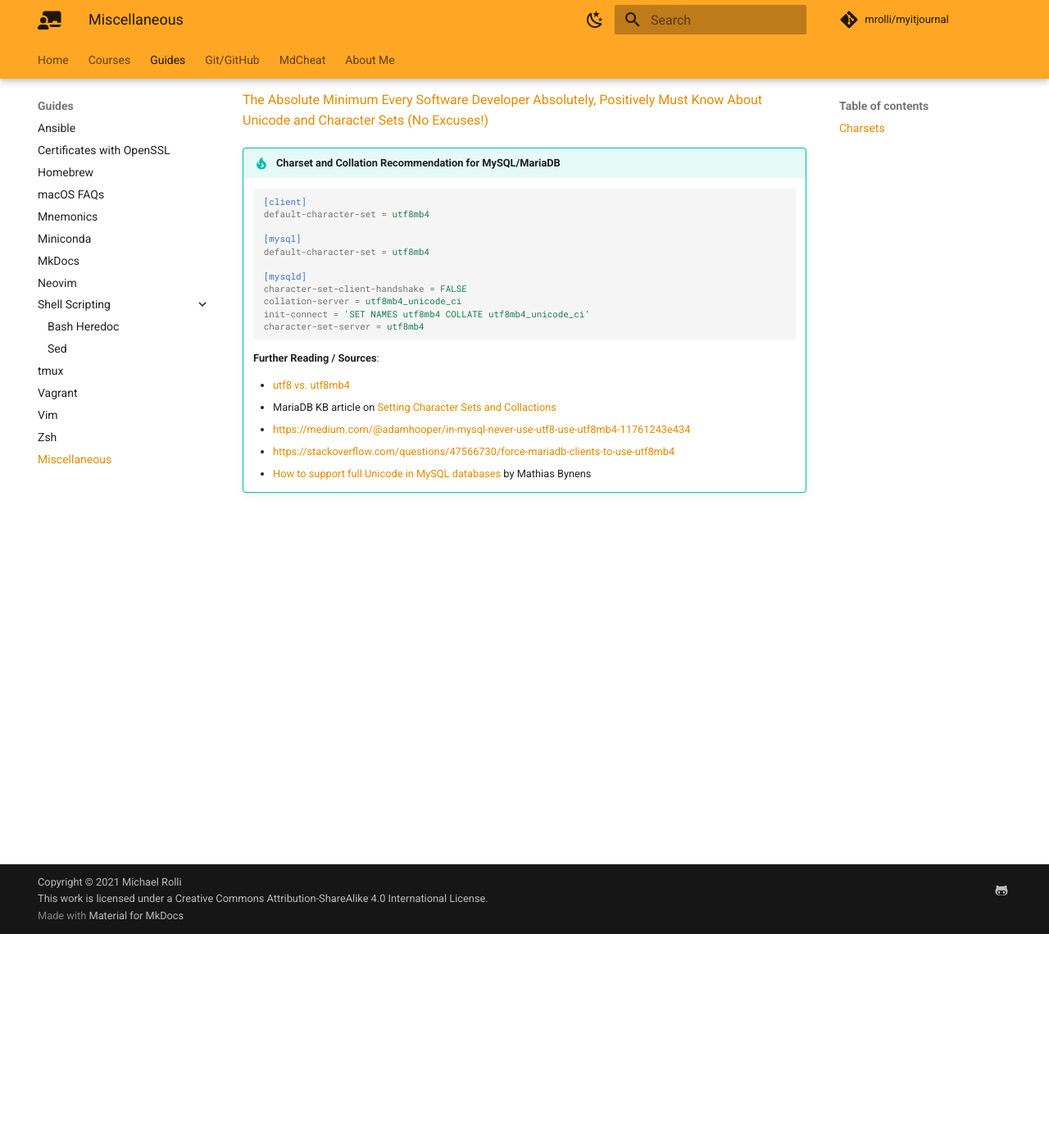
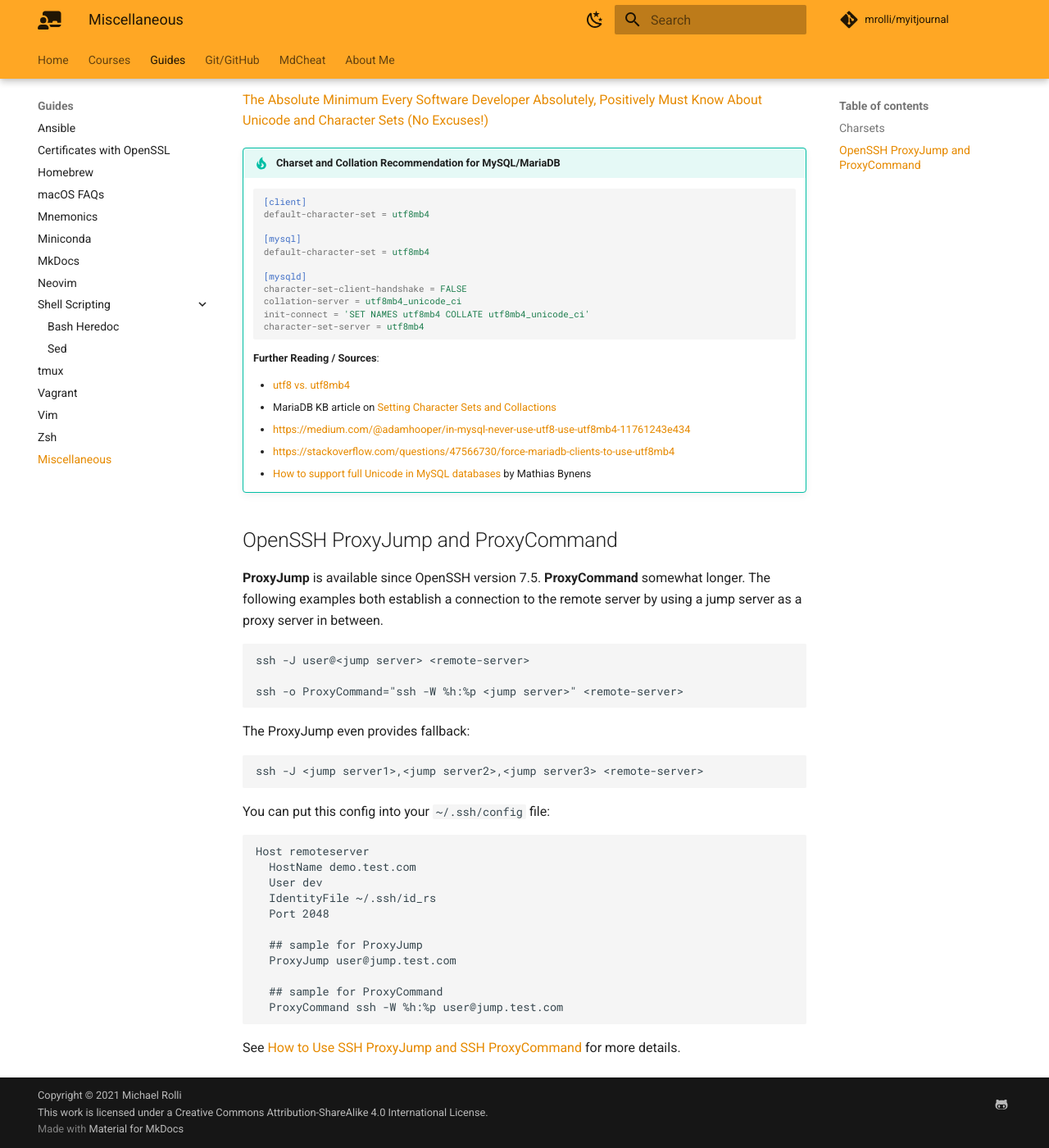
Before and after one commit to mrolli/myitjournal, an MkDocs documentation site: the page built from docs/guides/misc.md, in a window 1280 px wide and 1400 px high, scrolled down 261 px. Shown: the whole window at 82% size. Built offline with MkDocs 1.6.1 and Material for MkDocs 9.7.7, drawn with Linux system fonts in a browser that asks for light colours; comment, search, counter and statistics services are not loaded.

Commit message:
feat(guides): add example for OpenSSH's ProxyCommand and ProxyJump

```diff
--- a/docs/guides/misc.md
+++ b/docs/guides/misc.md
@@ -31,3 +31,34 @@ topics like...
     * <https://medium.com/@adamhooper/in-mysql-never-use-utf8-use-utf8mb4-11761243e434>
     * <https://stackoverflow.com/questions/47566730/force-mariadb-clients-to-use-utf8mb4>
     * [How to support full Unicode in MySQL databases](https://mathiasbynens.be/notes/mysql-utf8mb4) by Mathias Bynens
+
+## OpenSSH ProxyJump and ProxyCommand
+
+**ProxyJump** is available since OpenSSH version 7.5. **ProxyCommand** somewhat
+longer. The following examples both establish a connection to the remote server
+by using a jump server as a proxy server in between.
+
+    ssh -J user@<jump server> <remote-server>
+
+    ssh -o ProxyCommand="ssh -W %h:%p <jump server>" <remote-server>
+
+The ProxyJump even provides fallback:
+
+    ssh -J <jump server1>,<jump server2>,<jump server3> <remote-server>
+
+You can put this config into your `~/.ssh/config` file:
+
+    Host remoteserver
+      HostName demo.test.com
+      User dev
+      IdentityFile ~/.ssh/id_rs
+      Port 2048
+
+      ## sample for ProxyJump
+      ProxyJump user@jump.test.com
+
+      ## sample for ProxyCommand
+      ProxyCommand ssh -W %h:%p user@jump.test.com
+
+See [How to Use SSH ProxyJump and SSH ProxyCommand](https://goteleport.com/blog/ssh-proxyjump-ssh-proxycommand/)
+for more details.
```
